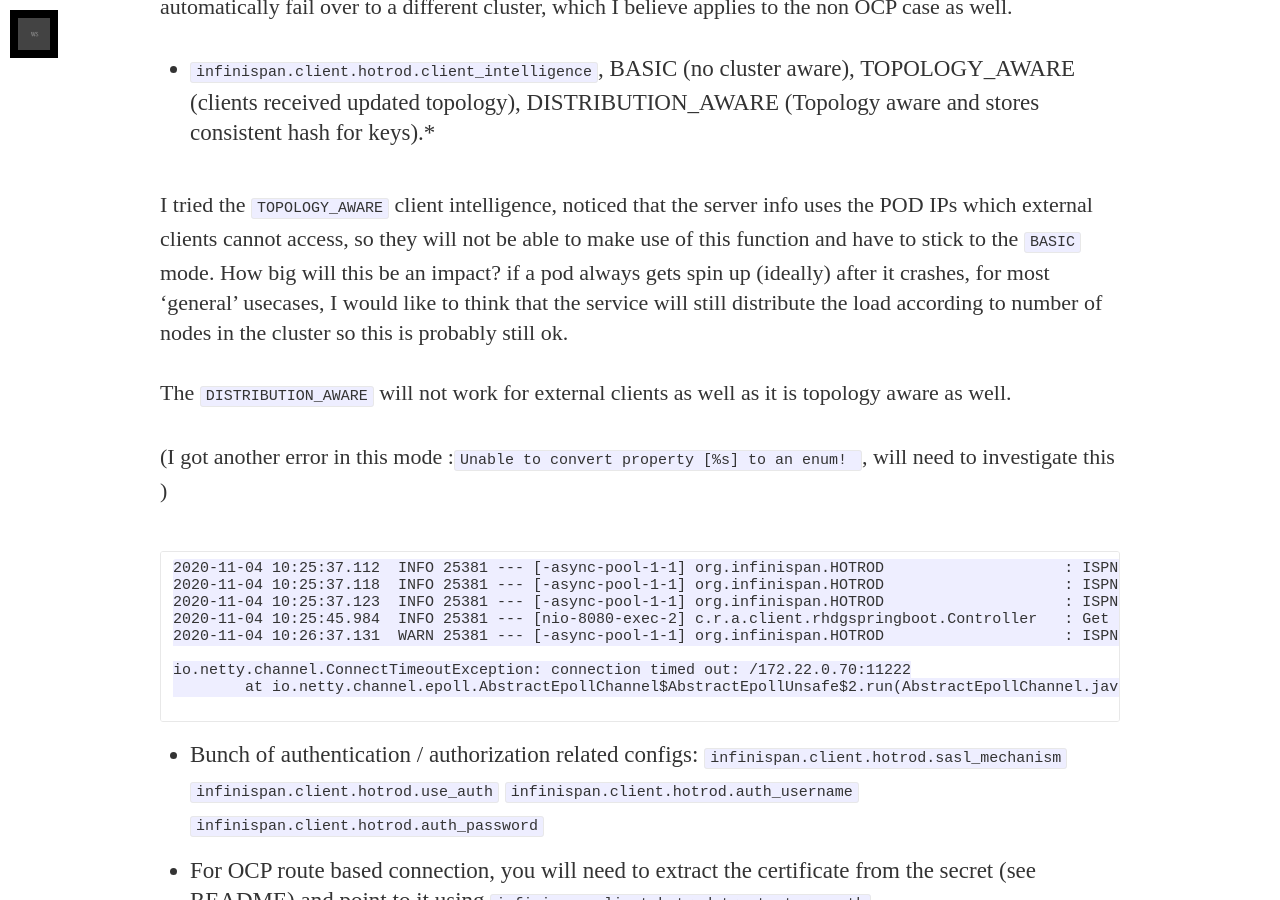
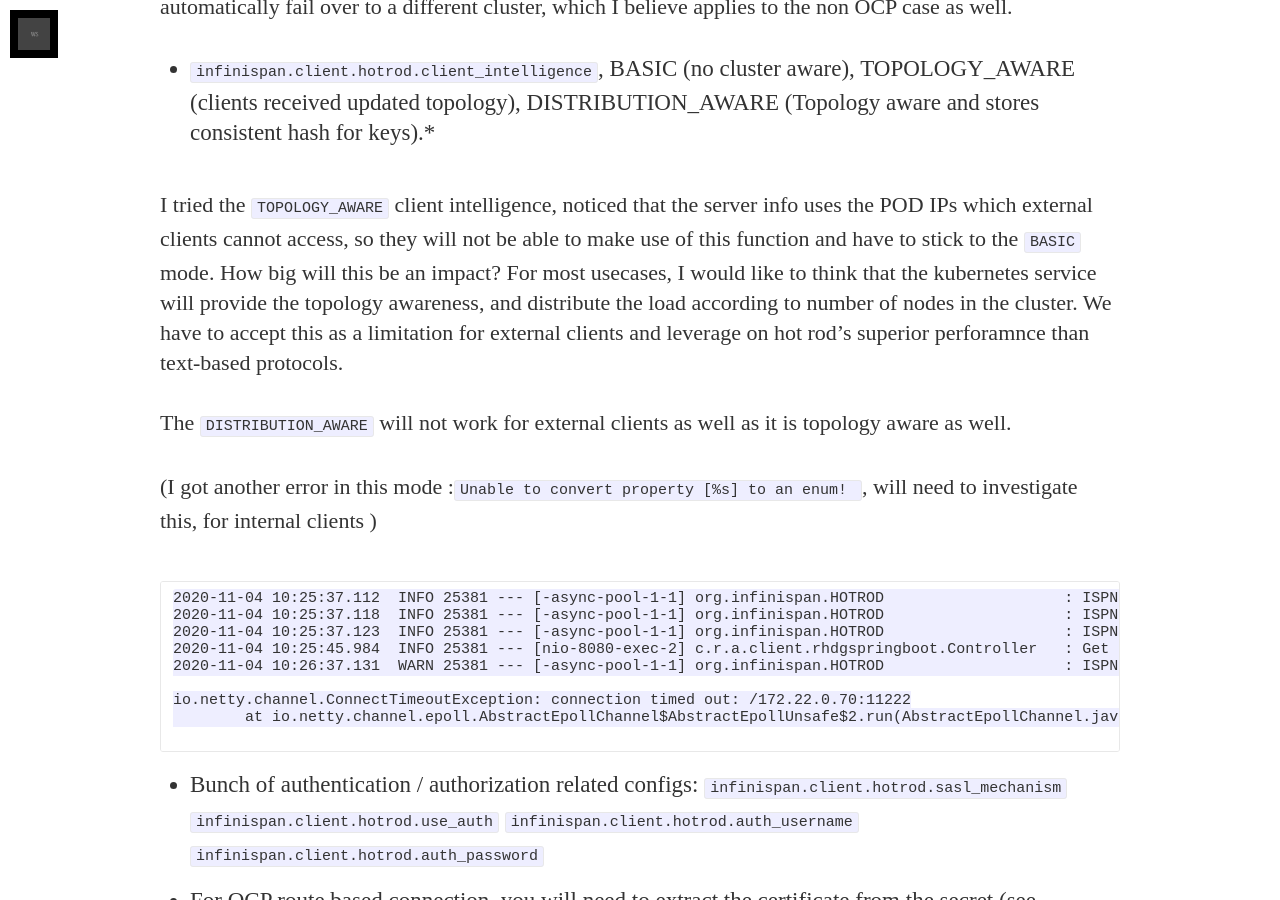
Before and after one commit to wohshon/wohshon.github.io, a Jekyll site: the page built from _posts/2020-11-04-infinispan-springboot-client.markdown, in a window 1280 px wide and 900 px high, scrolled down 1603 px. Built offline with Jekyll 4.4.1, drawn with Linux system fonts in a browser that asks for light colours; nearby versions of some CDN libraries; some web fonts are replaced.

Commit message:
new post

````diff
--- a/_posts/2020-11-04-infinispan-springboot-client.markdown
+++ b/_posts/2020-11-04-infinispan-springboot-client.markdown
@@ -36,11 +36,12 @@ The key configs you will need to be aware are
 
 - `infinispan.client.hotrod.client_intelligence`, BASIC (no cluster aware), TOPOLOGY_AWARE (clients received updated topology), DISTRIBUTION_AWARE (Topology aware and stores consistent hash for keys).*
 
-I tried the `TOPOLOGY_AWARE` client intelligence, noticed that the server info uses the POD IPs which external clients cannot access, so they will not be able to make use of this function and have to stick to the `BASIC` mode. How big will this be an impact? if a pod always gets spin up (ideally) after it crashes, for most 'general' usecases, I would like to think that the service will still distribute the load according to number of nodes in the cluster so this is probably still ok.
+I tried the `TOPOLOGY_AWARE` client intelligence, noticed that the server info uses the POD IPs which external clients cannot access, so they will not be able to make use of this function and have to stick to the `BASIC` mode.
+How big will this be an impact? For most usecases, I would like to think that the kubernetes service will provide the topology awareness, and distribute the load according to number of nodes in the cluster. We have to accept this as a limitation for external clients and leverage on hot rod's superior perforamnce than text-based protocols.
 
 The `DISTRIBUTION_AWARE` will not work for external clients as well as it is topology aware as well.
 
-(I got another error in this mode :`Unable to convert property [%s] to an enum! `, will need to investigate this )
+(I got another error in this mode :`Unable to convert property [%s] to an enum! `, will need to investigate this, for internal clients )
 
 
 ```
````
